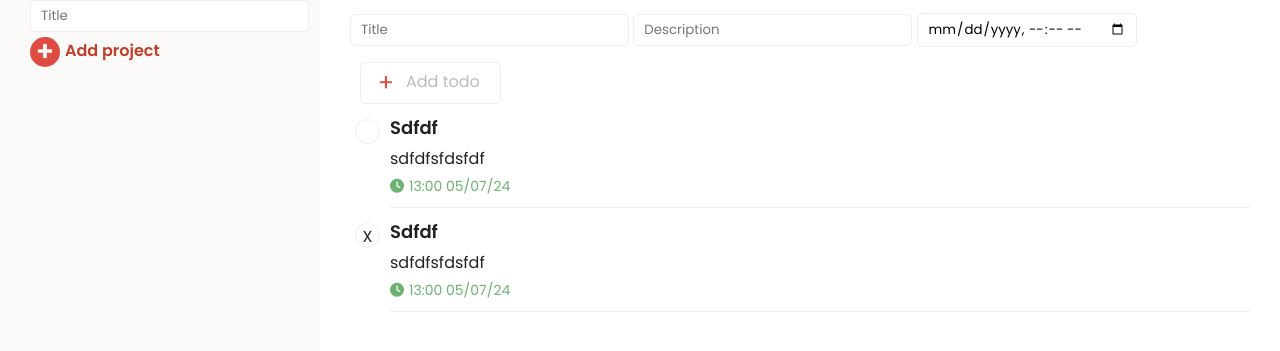
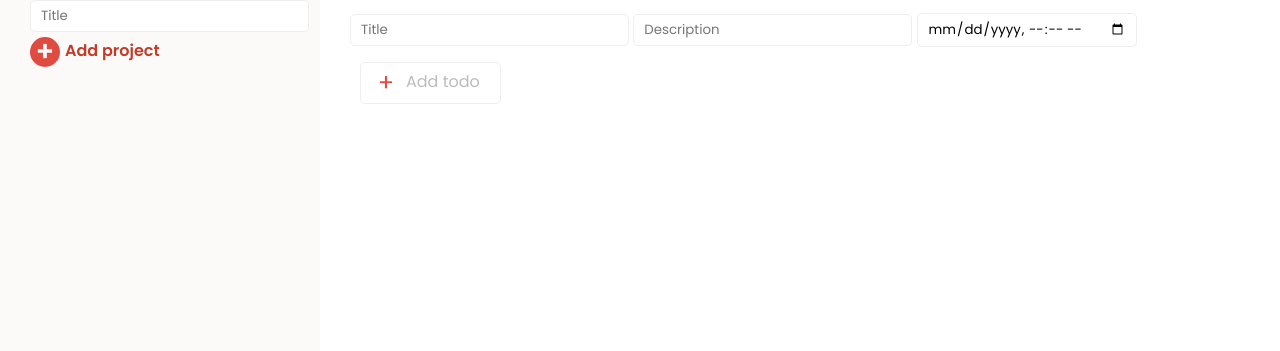
Before and after one commit to AbsoluteZero-cmd/ToDoListProject, a website built with webpack: page src/index.html in a window 1280 px wide. Shown: the part 85-436 px from the top of the page. Built offline with nearby package versions, Linux system fonts and the light colour scheme.

Commit message:
Update index.html

```diff
--- a/src/index.html
+++ b/src/index.html
@@ -33,7 +33,7 @@
             </form>
 
             <div class="todos__list">
-                <div class="todo__item">
+                <!-- <div class="todo__item">
                     <div class="todo__title">sdfdf</div>
                     <div class="todo__description">sdfdfsfdsfdf</div>
                     <div class="todo__date"><span><i class="fa-solid fa-clock"></i></span>13:00 05/07/24</div>
@@ -42,7 +42,7 @@
                     <div class="todo__title">sdfdf</div>
                     <div class="todo__description">sdfdfsfdsfdf</div>
                     <div class="todo__date"><span><i class="fa-solid fa-clock"></i></span>13:00 05/07/24</div>
-                </div>
+                </div> -->
             </div>
         </div>
     </div>
```
